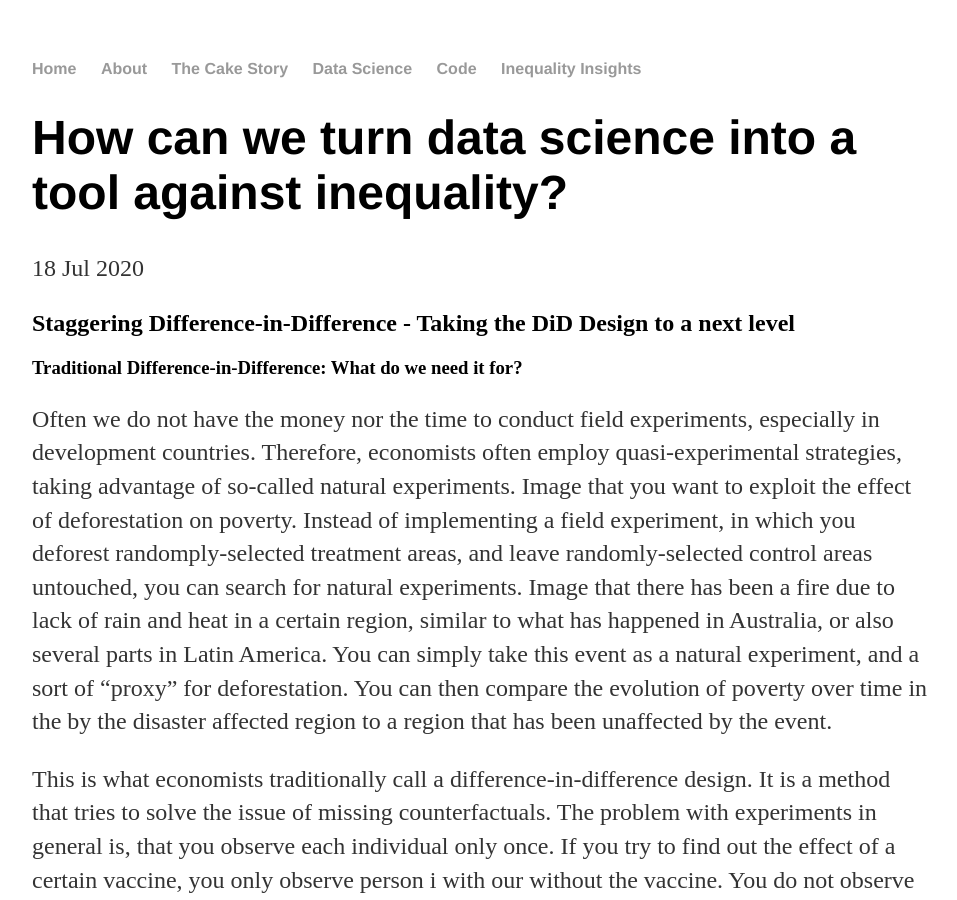
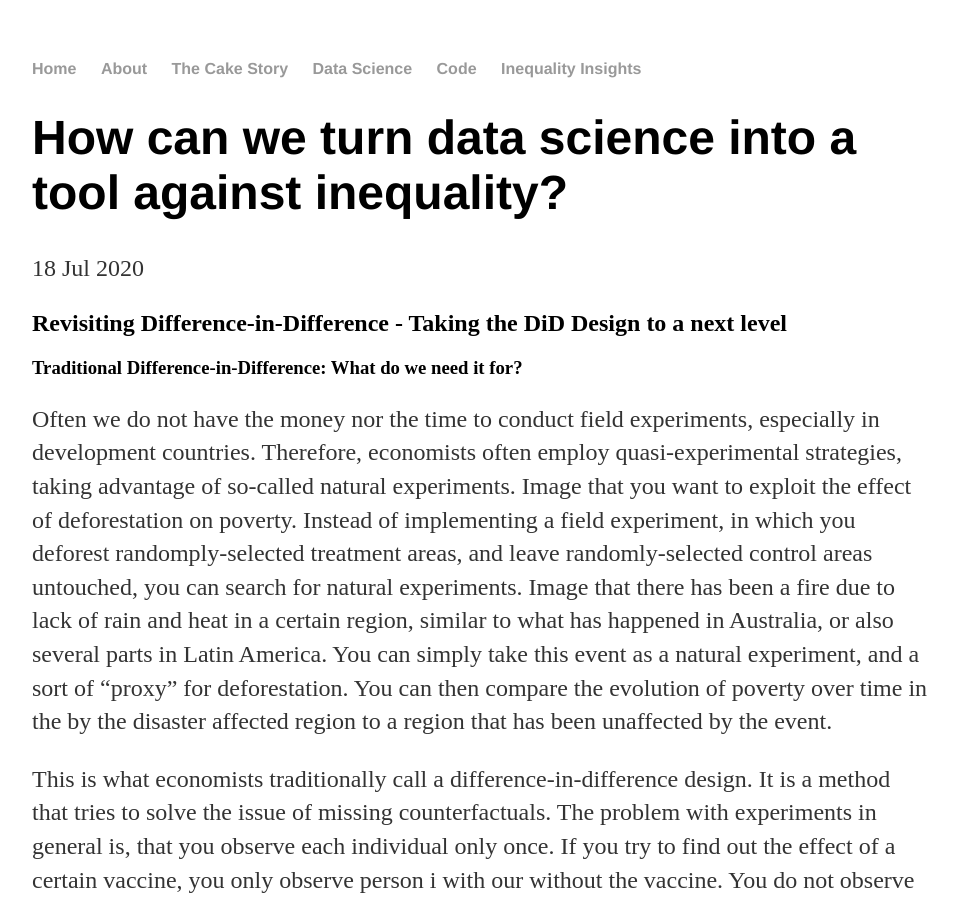
Before and after one commit to BrittaRude/BrittaRude.github.io, a Jekyll site: the page built from inputs_datascience/_posts/2020-07-19-britta-rude-revisiting-difference-in-difference.md, in a window 1280 px wide and 900 px high. Shown: the whole window, without its empty margins (160-1117 px from the left). Built offline with Jekyll 4.4.1, drawn with Linux system fonts in a browser that asks for light colours; some of the changed text lies outside the part shown.

Commit message:
Update and rename 2020-07-19-britta-rude-difference-in-difference.md to 2020-07-19-britta-rude-revisiting-difference-in-difference.md

```diff
--- a/inputs_datascience/_posts/2020-07-19-britta-rude-difference-in-difference.md
+++ b/inputs_datascience/_posts/2020-07-19-britta-rude-revisiting-difference-in-difference.md
@@ -4,7 +4,7 @@ title: "How can we turn data science into a tool against inequality?"
 date: 2020-07-18
 ---
 
-## Staggering Difference-in-Difference - Taking the DiD Design to a next level
+## Revisiting Difference-in-Difference - Taking the DiD Design to a next level
 
 ### Traditional Difference-in-Difference: What do we need it for?
 
```
Also changed, not shown: other parts of inputs_datascience/_posts/2020-07-19-britta-rude-revisiting-difference-in-difference.md (+2 -0 lines).
